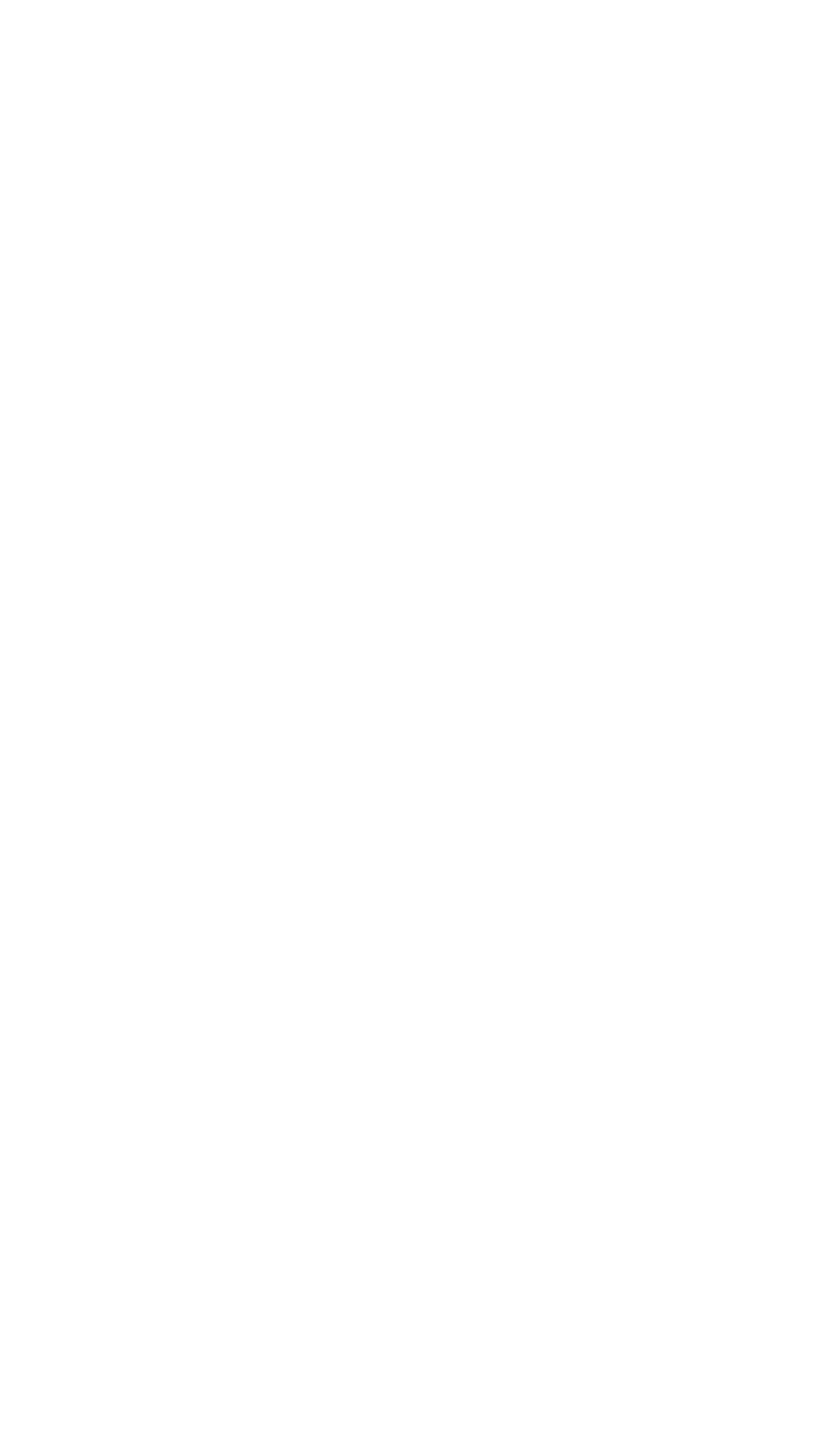
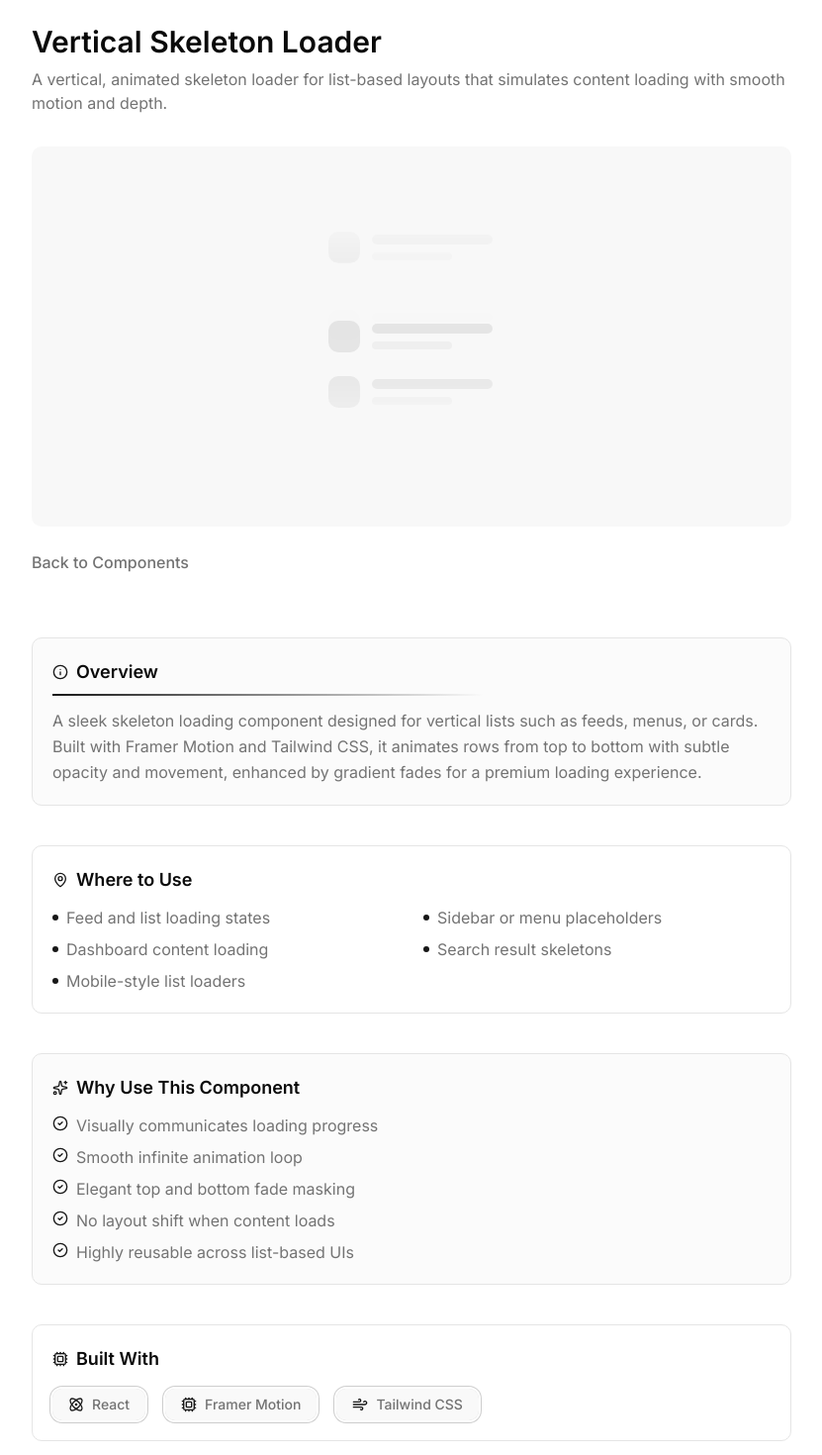
Before and after one commit to kedarrm/My_Portfolio, a Next.js app: page /demos/Loader in a window 1280 px wide. Before the commit this address had no page. Shown: the top 1470 px of the page at 99% size, without its empty margins (224-1055 px from the left). Before the commit the page ends 800 px from the top, so only its background shows below. Built offline with nearby package versions, Linux system fonts and the light colour scheme.

Commit message:
new loader component added

```diff
--- a/app/MyWork/page.jsx
+++ b/app/MyWork/page.jsx
@@ -21,10 +21,12 @@ import {
   Atom,
   Cpu,
   BadgeAlert,
+  Loader,
 } from "lucide-react";
 import PageLoader from "@/components/Loader";
 import Badge from "../demos/[slug]/_components/Badge";
 import TextSwitcher from "../demos/[slug]/_components/TextSwitcher";
+import VerticalSkeletonLoader from "../demos/[slug]/_components/Loader";
 
 
 const categories = [
@@ -35,6 +37,7 @@ const categories = [
   "Text",
   "Toolbar",
   "Badge",
+  "Loader",
 ];
 
 const categoryIcons = {
@@ -45,6 +48,7 @@ const categoryIcons = {
   Text: Type,
   Toolbar: LayoutGrid,
   Badge: BadgeAlert,
+  Loader: Loader,
 };
 
 const techIcons = {
@@ -110,6 +114,14 @@ const componentsData = [
     description: "Minimilistic Badge with React and Tailwind CSS.",
     tech: ["React", "Tailwind"," Framer Motion"],
     slug: "animated-text",
+  },
+   {
+    id: 8,
+    name: "Vertical Skeleton Loader",
+    category: "Loader",
+    description: "Animated vertical loader with React and Tailwind CSS.",
+    tech: ["React", "Tailwind"," Framer Motion"],
+    slug: "Loader",
   }
 ];
 
@@ -120,7 +132,8 @@ const previewMap = {
   "Animated Text": <AnimatedText />,
   "Directional Toolbar": <Toolbar />,
   "Badge": <Badge />,
-  "Animated Text Rotator": <TextSwitcher />
+  "Animated Text Rotator": <TextSwitcher />,
+  "Vertical Skeleton Loader": <VerticalSkeletonLoader />,
 
 };
 
--- /dev/null
+++ b/app/demos/[slug]/_components/Loader.jsx
@@ -0,0 +1,58 @@
+"use client";
+
+import { motion } from "framer-motion";
+
+const ROW_COUNT = 4;
+const rows = Array.from({ length: ROW_COUNT });
+
+export default function VerticalSkeletonLoader() {
+  return (
+    <div className="mask-t-from-80% mask-b-from-60%">
+      <div className="relative left-15 h-64 w-72 overflow-hidden">
+
+        <div className="space-y-6">
+          {rows.map((_, i) => (
+            <motion.div
+              key={i}
+              initial={{ y: 48, opacity: 0 }}
+              animate={{ y: 0, opacity: 1 }}
+              transition={{
+                duration: 0.45,
+                delay: i * 0.15,
+                repeat: Infinity,
+                repeatDelay: 0.6,
+              }}
+            >
+              <SkeletonRow />
+            </motion.div>
+          ))}
+        </div>
+      </div>
+    </div>
+  );
+}
+
+function SkeletonRow() {
+  return (
+    <div className="flex items-center justify-center gap-3 ">
+      <div
+        className="h-8 w-8 rounded-lg
+        bg-foreground/10
+        animate-pulse"
+      />
+
+      <div className="flex-1 space-y-2">
+        <div
+          className="h-2.5 w-2/4 rounded-md
+          bg-foreground/10
+          animate-pulse"
+        />
+        <div
+          className="h-2 w-1/3 rounded-md
+          bg-foreground/5
+          animate-pulse"
+        />
+      </div>
+    </div>
+  );
+}
--- a/app/demos/[slug]/page.jsx
+++ b/app/demos/[slug]/page.jsx
@@ -10,6 +10,7 @@ import DemoClient from "./DemoClient";
 import Badge from "./_components/Badge";
 import NewComp from "./_components/TextSwitcher";
 import TextSwitcher from "./_components/TextSwitcher";
+import VerticalSkeletonLoader from "./_components/Loader";
 
 
 const demos = [
@@ -207,6 +208,43 @@ const demos = [
     ],
   },
 },
+{
+  slug: "Loader",
+  name: "Vertical Skeleton Loader",
+  description:
+    "A vertical, animated skeleton loader for list-based layouts that simulates content loading with smooth motion and depth.",
+  code: "https://github.com/yourname/vertical-skeleton-loader",
+  component: VerticalSkeletonLoader,
+  details: {
+    overview:
+      "A sleek skeleton loading component designed for vertical lists such as feeds, menus, or cards. Built with Framer Motion and Tailwind CSS, it animates rows from top to bottom with subtle opacity and movement, enhanced by gradient fades for a premium loading experience.",
+    useCases: [
+      "Feed and list loading states",
+      "Sidebar or menu placeholders",
+      "Dashboard content loading",
+      "Search result skeletons",
+      "Mobile-style list loaders",
+    ],
+    whyUse: [
+      "Visually communicates loading progress",
+      "Smooth infinite animation loop",
+      "Elegant top and bottom fade masking",
+      "No layout shift when content loads",
+      "Highly reusable across list-based UIs",
+    ],
+    variants: [
+      "Adjustable row count",
+      "Horizontal skeleton layout",
+      "Avatar-only loader",
+      "Shimmer-enhanced skeleton",
+    ],
+    tech: [
+      "React",
+      "Framer Motion",
+      "Tailwind CSS",
+    ],
+  },
+},
 
 ];
 
```
